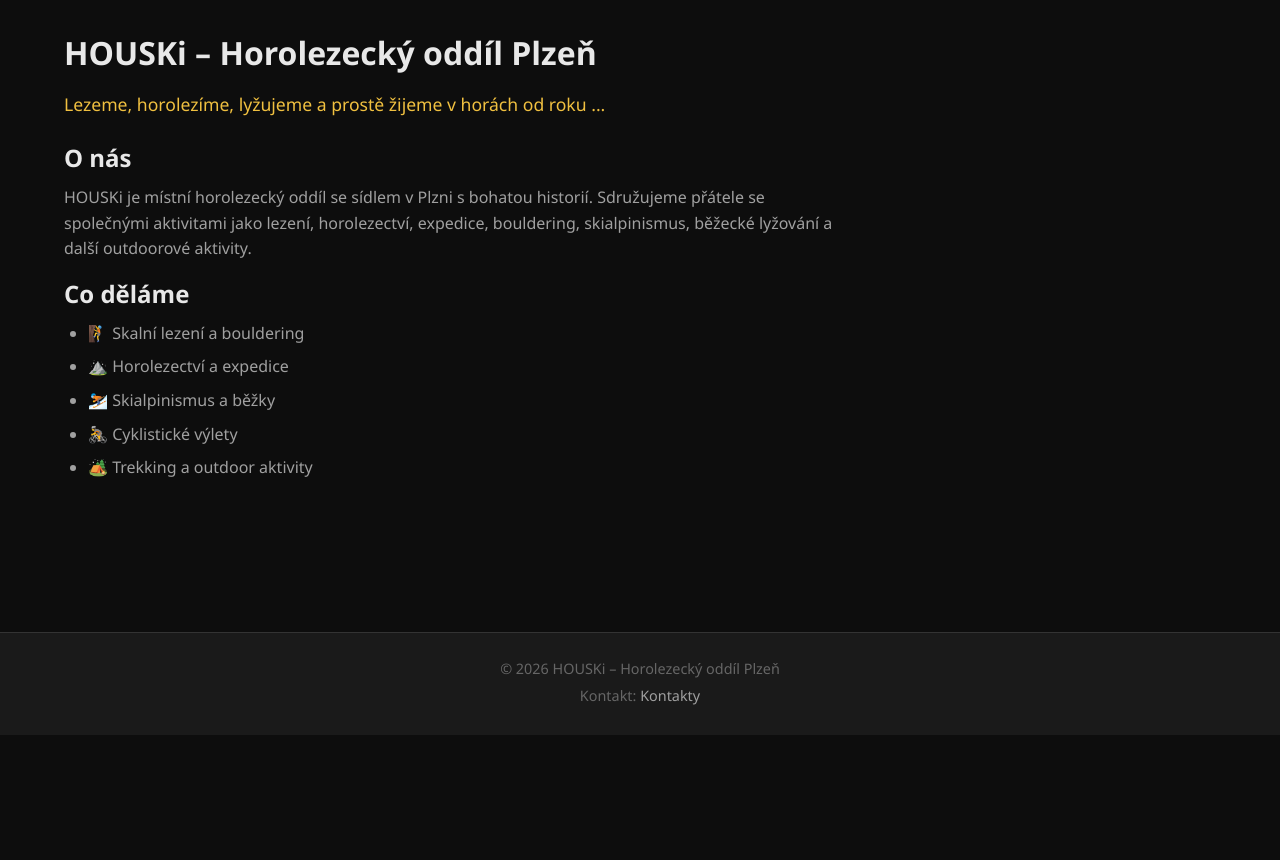
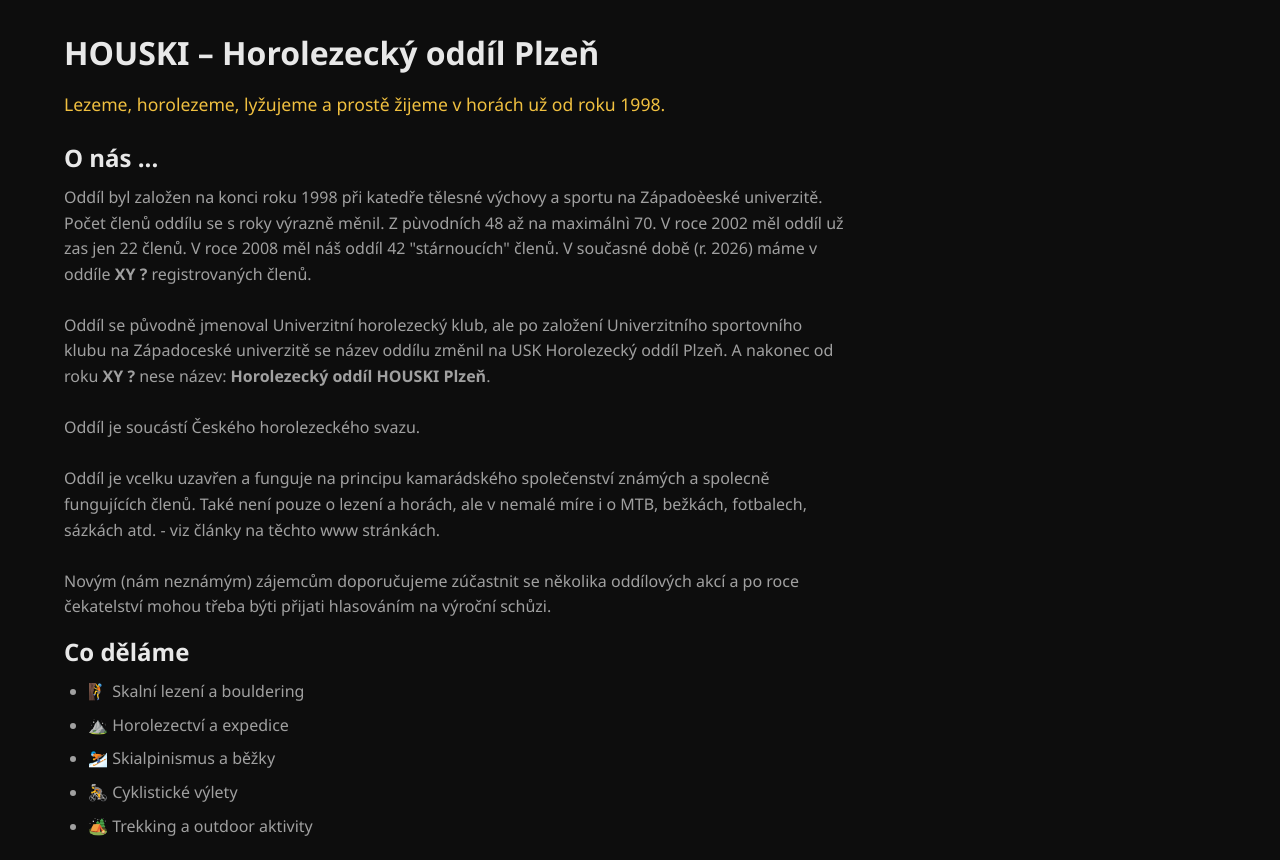
Before and after one commit to mb256/HOUSKI-web, a Django app: page / in a window 1280 px wide. Shown: the part 65-925 px from the top of the page. Before the commit the page ends 800 px from the top, so only its background shows below. Run offline with Django 5.2, Linux system fonts and the light colour scheme; data that the repository does not hold is empty.

Commit message:
Update "Welcome" text

```diff
--- a/templates/home/index.html
+++ b/templates/home/index.html
@@ -6,13 +6,27 @@
 {% block content %}
 <div class="home-layout">
     <div class="home-text">
-        <h1>HOUSKi – Horolezecký oddíl Plzeň</h1>
-        <p class="home-subtitle">Lezeme, horolezíme, lyžujeme a prostě žijeme v horách od roku ...</p>
+        <h1>HOUSKI – Horolezecký oddíl Plzeň</h1>
+        <p class="home-subtitle">Lezeme, horolezeme, lyžujeme a prostě žijeme v horách už od roku 1998.</p>
 
-        <h2>O nás</h2>
-        <p>HOUSKi je místní horolezecký oddíl se sídlem v Plzni s bohatou historií.
-           Sdružujeme přátele se společnými aktivitami jako lezení, horolezectví,
-           expedice, bouldering, skialpinismus, běžecké lyžování a další outdoorové aktivity.</p>
+        <h2>O nás ...</h2>
+        <p>
+            Oddíl byl založen na konci roku 1998 při katedře tělesné výchovy a sportu na Západoèeské univerzitě. Počet členů oddílu se s roky výrazně měnil.
+            Z pùvodních 48 až na maximálnì 70. V roce 2002 měl oddíl už zas jen 22 členů. V roce 2008 měl náš oddíl 42 "stárnoucích" členů.
+            V současné době (r. 2026) máme v oddíle <b>XY ?</b> registrovaných členů.
+            <br><br>
+            Oddíl se původně jmenoval Univerzitní horolezecký klub, ale po založení Univerzitního sportovního klubu na Západoceské univerzitě se název oddílu změnil
+            na USK Horolezecký oddíl Plzeň.
+            A nakonec od roku <b>XY ?</b> nese název: <b>Horolezecký oddíl HOUSKI Plzeň</b>.
+            <br><br>
+            Oddíl je soucástí Českého horolezeckého svazu.
+            <br><br>
+            Oddíl je vcelku uzavřen a funguje na principu kamarádského společenství známých a spolecně fungujících členů. Také není pouze o lezení a horách, ale
+            v nemalé míre i o MTB, bežkách, fotbalech, sázkách atd. - viz články na těchto www stránkách.
+            <br><br>
+            Novým (nám neznámým) zájemcům doporučujeme zúčastnit se několika oddílových akcí a po roce čekatelství mohou třeba býti přijati hlasováním na výroční
+            schůzi.
+        </p>
 
         <h2>Co děláme</h2>
         <ul class="home-list">
```
